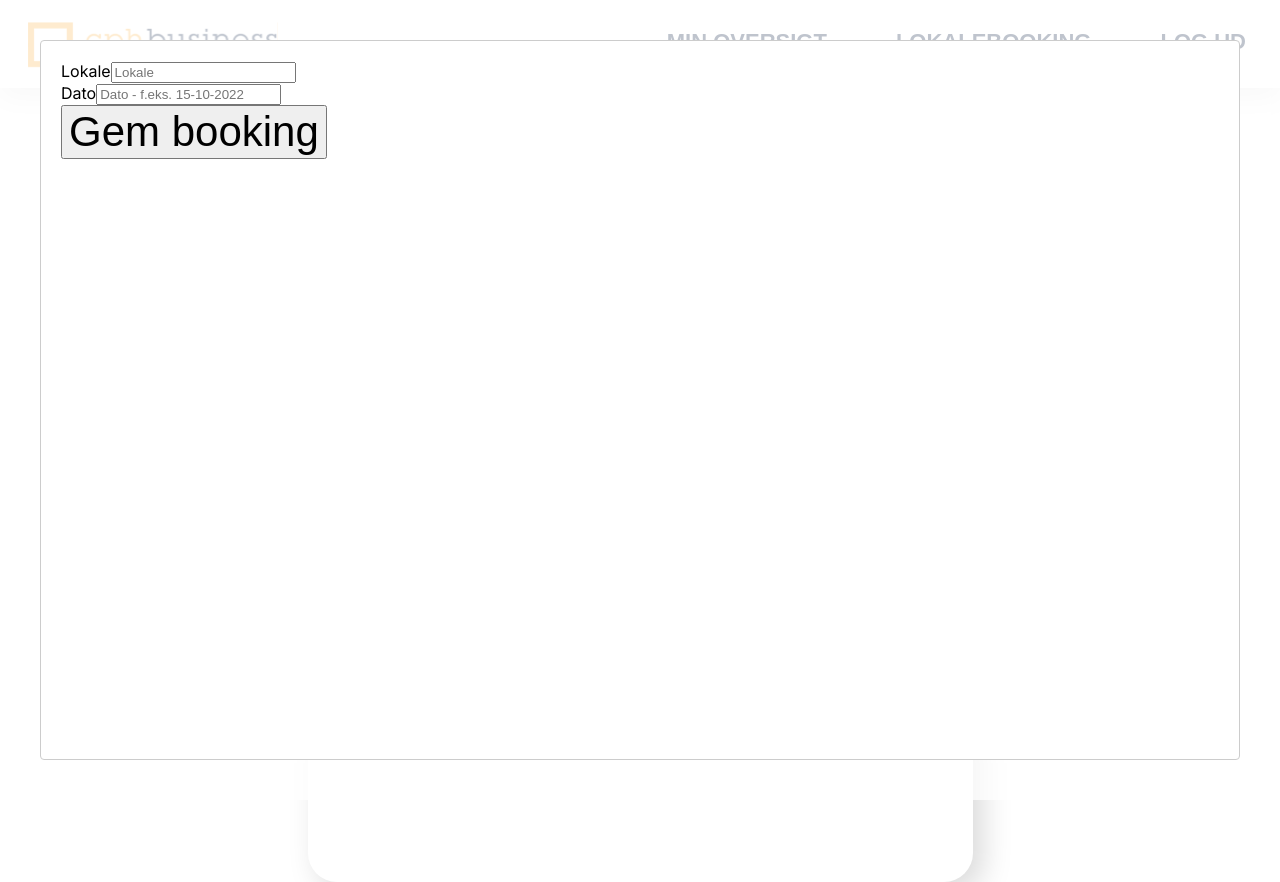
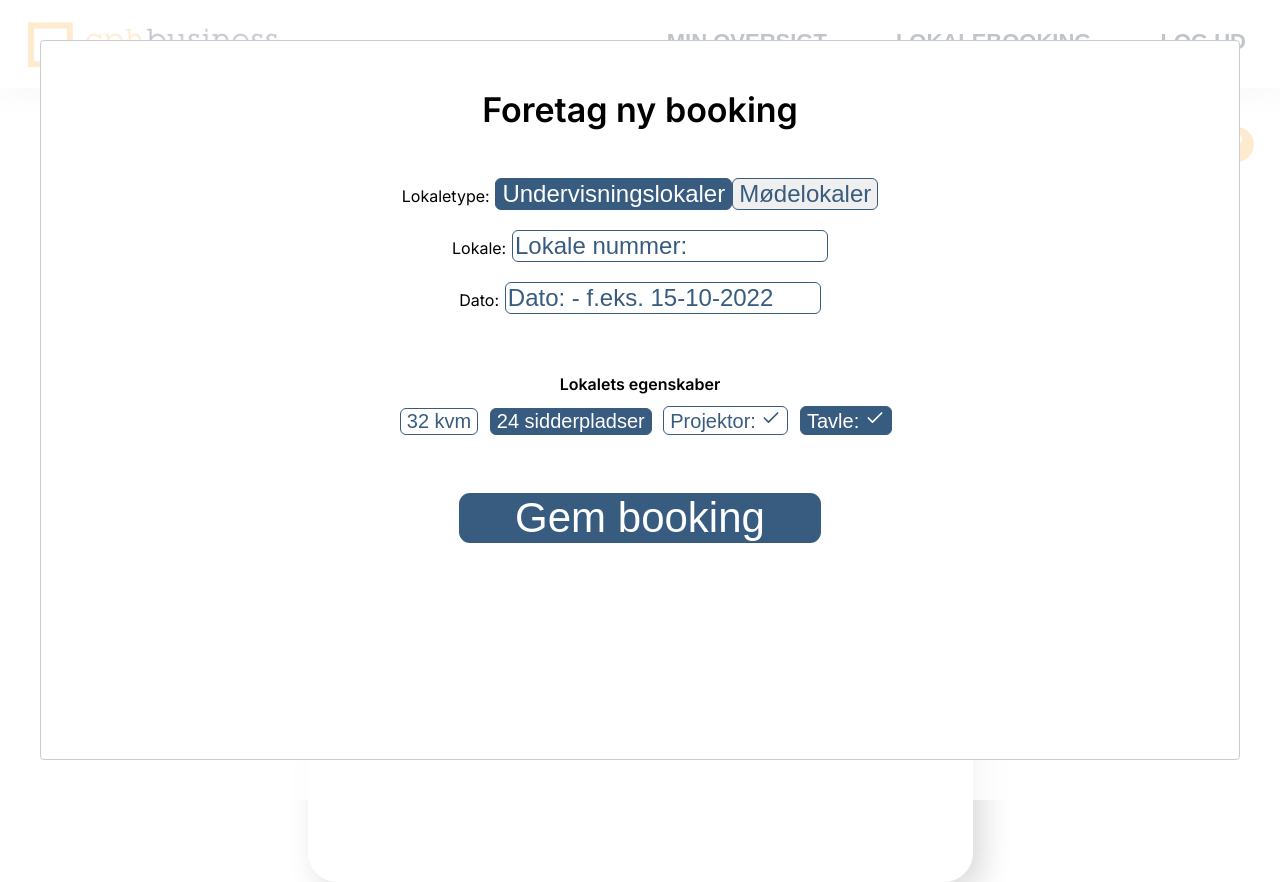
Before and after one commit to PatrickBDJ/react, a React (Create React App) app in the folder mul-bookings-main/: page / in a window 1280 px wide. Both pictures are taken after a click on the button "LOKALEBOOKING". Built offline with nearby package versions, Linux system fonts and the light colour scheme; no server answers.

Commit message:
Yderligere styling

```diff
--- a/mul-bookings-main/src/components/BookingForm.jsx
+++ b/mul-bookings-main/src/components/BookingForm.jsx
@@ -1,4 +1,5 @@
 import { useState } from "react";
+import { Check } from 'lucide-react';
 
 export default function BookingForm() {
   const [room, setRoom] = useState("");
@@ -20,29 +21,48 @@ export default function BookingForm() {
   };
 
   return (
-    <form>
+  <div className="form-div">
+    <h2>Foretag ny booking</h2>
+    <br />
+    <form id="booking-modal">
       <div>
-        <label>Lokale</label>
-        <input
+      <label class="label-title-styling">Lokaletype:</label>
+        <button id="active-roomtype">Undervisningslokaler</button>
+        <button id="inactive-roomtype">Mødelokaler</button>
+      </div>
+      <br />
+      <div>
+        <label class="label-title-styling">Lokale:</label>
+        <input class="input-styling"
           type="text"
-          placeholder="Lokale"
+          placeholder="Lokale nummer:"
           name="room"
           value={room}
           onChange={handleRoom}
         />
       </div>
-
+      <br />
       <div>
-        <label>Dato</label>
-        <input
+        <label class="label-title-styling">Dato:</label>
+        <input class="input-styling"
           type="text"
-          placeholder="Dato - f.eks. 15-10-2022"
+          placeholder="Dato: - f.eks. 15-10-2022"
           name="date"
           value={date}
           onChange={handleDate}
         />
       </div>
-      <button onClick={handleSubmit}>Gem booking</button>
+      <br /> <br /> <br />
+      <div>
+        <label id="room-attribute-title">Lokalets egenskaber</label>
+        <br />
+        <button class="room-attributes room-attributes-inactive">32 kvm</button>
+        <button class="room-attributes room-attributes-active">24 sidderpladser</button>
+        <button class="room-attributes room-attributes-inactive">Projektor: <Check size={20}/></button>
+        <button class="room-attributes room-attributes-active">Tavle: <Check size={20}/></button>
+      </div>
+      <button onClick={handleSubmit} id="header-booking-button">Gem booking</button>
     </form>
+  </div>
   );
 }
--- a/mul-bookings-main/src/components/MainInfo.jsx
+++ b/mul-bookings-main/src/components/MainInfo.jsx
@@ -7,7 +7,7 @@ function MainInfo() {
         <div className="App-div">
             <div className="overview">
                 <h1>Min oversigt</h1>
-                <img src={info} alt="Info" id="info-styling" />
+                <a href=""><img src={info} alt="Info" id="info-styling" /></a>
             </div>
         </div>
     );
--- a/mul-bookings-main/src/components/TheHeader.jsx
+++ b/mul-bookings-main/src/components/TheHeader.jsx
@@ -25,8 +25,8 @@ function TheHeader() {
           contentLabel="Create booking form">
           <BookingForm />
         </Modal>
-        <button onClick={openModal}>Lokalebooking</button>
-        <button>Log ud</button>
+        <button onClick={openModal} id="header-room-button">Lokalebooking</button>
+        <button id="header-logout-button">Log ud</button>
       </div>
     </header>
   );
--- a/mul-bookings-main/src/components/css/Buttons.css
+++ b/mul-bookings-main/src/components/css/Buttons.css
@@ -5,10 +5,74 @@
     border-radius: 11px;
     font-size: 42px;
     color: white;
+    width: 362px;
+    height: auto;
 }
 
 #booking-button:hover {
     background-color: #577FA7;
     cursor: pointer;
+}
+
+#header-booking-button{
+    background-color: #385C7F;
+    border: none;
+    border-radius: 11px;
+    color: white;
+    width: 362px;
+    height: auto;
+    margin-top: 5%;
+}
+
+#active-roomtype{
+    background: #385C7F;
+    border: 1px solid #385C7F;
+    border-radius: 6px;
+    font-size: 24px;
+    color: white;
+  }
+
+  #inactive-roomtype{
+  /*   background: #385C7F; */
+    border: 1px solid #385C7F;
+    border-radius: 6px;
+    font-size: 24px;
+    color: #385C7F;
+  }
+
+  #inactive-roomtype:hover{
+    color: white;
+    background: #385C7F;
+  }
+
+.room-attributes{
+    font-size: 20px;
+    margin-left: 1%;
+    margin-top: 1%;
+}
+
+.room-attributes-active{
+    color: white;
+    background: #385C7F;
+    border: 1px solid #385C7F;
+    border-radius: 6px;
+}
+.room-attributes-inactive{
+    color: #385C7F;
+    background: white;
+    border: 1px solid #385C7F;
+    border-radius: 6px;
+}
+.room-attributes-inactive:hover{
+    background: #385C7F;
+    color:white;
 
 }
+
+
+#booking-modal button{
+    cursor: pointer;
+}
+#booking-modal button:hover{
+    font-weight: 600;
+}
--- a/mul-bookings-main/src/components/css/Header.css
+++ b/mul-bookings-main/src/components/css/Header.css
@@ -33,3 +33,12 @@
     cursor: pointer;
     border-bottom: 4px solid #00163B;
 }
+
+
+#header-room-button:hover{
+    text-decoration: underline;
+}
+
+#header-logout-button:hover{
+    text-decoration: underline;
+}
--- a/mul-bookings-main/src/components/css/Main-info.css
+++ b/mul-bookings-main/src/components/css/Main-info.css
@@ -1,5 +1,8 @@
 #info-styling {
     width: 35px;
+    position: absolute;
+    right: 2%;
+    margin-top: 3%;
 }
 
 .overview {
--- a/mul-bookings-main/src/index.css
+++ b/mul-bookings-main/src/index.css
@@ -48,3 +48,36 @@ code {
   font-family: source-code-pro, Menlo, Monaco, Consolas, 'Courier New',
     monospace;
 }
+
+/* .form-div{
+  display: flex;
+  flex-direction: column;
+} */
+
+#booking-modal{
+  text-align: center;
+}
+
+#room-attribute-title{
+  font-weight: 600;
+}
+
+.form-div{
+  text-align: center;
+}
+
+.input-styling{
+  background: white;
+  border: 1px solid #385C7F;
+  border-radius: 6px;
+  font-size: 24px;
+  color: #385C7F;
+}
+
+.input-styling::placeholder{
+  color: #385C7F;
+}
+
+.label-title-styling{
+  margin-right: 0.5%;
+}
```
Also changed, not shown: 1 other file (tests, documents, lock files or other folders).
